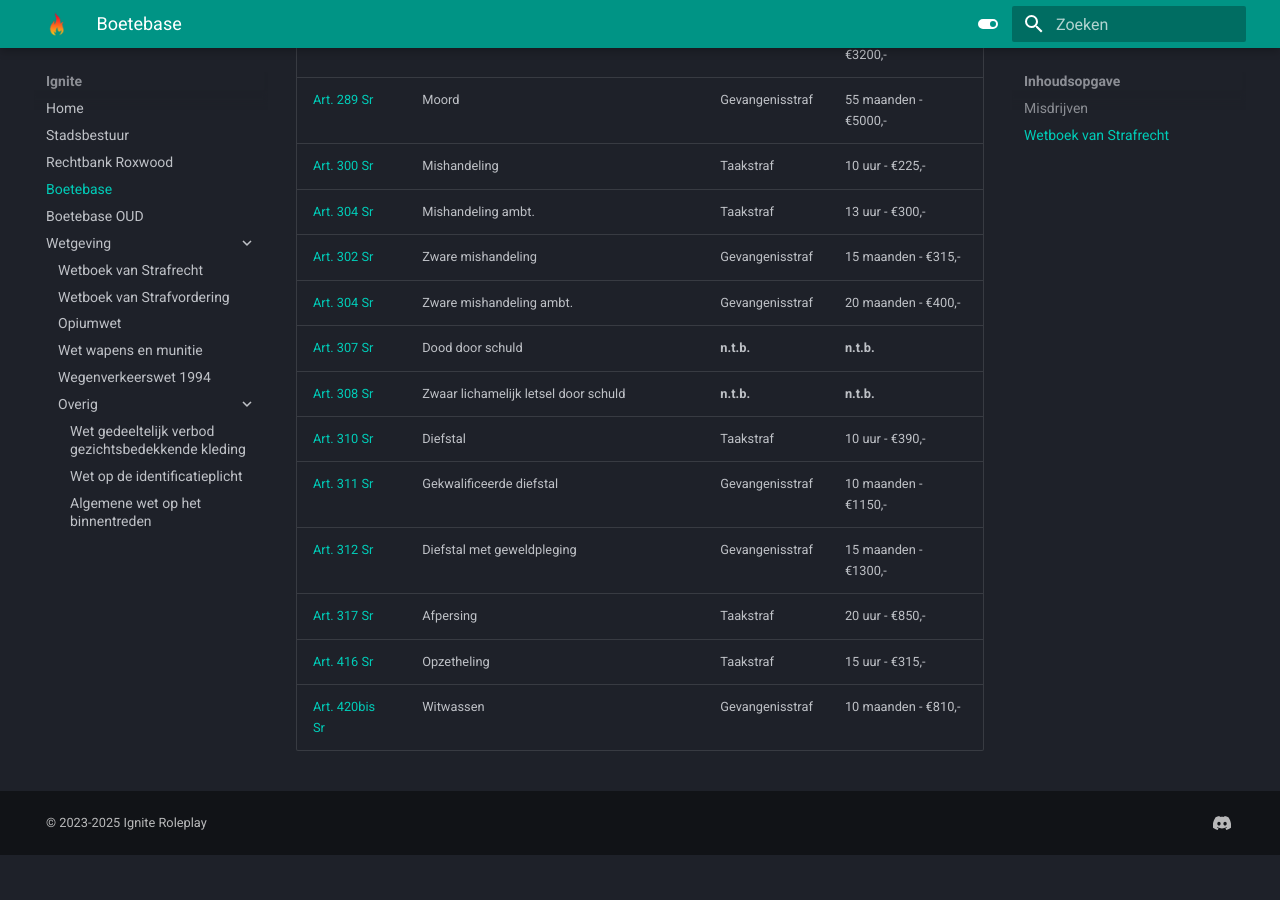
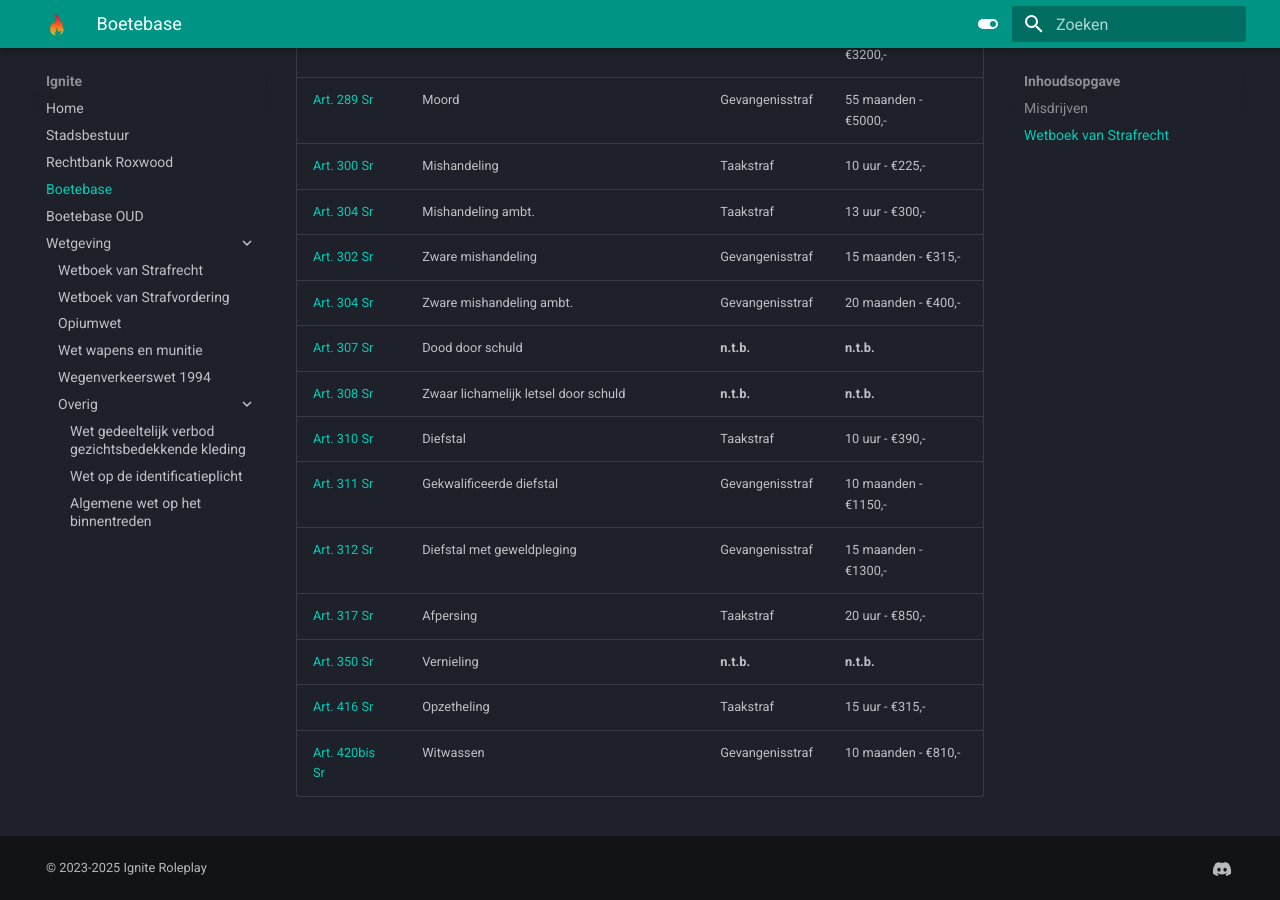
Before and after one commit to NLDenny/wetboek, an MkDocs documentation site: the page built from docs/overig/bb.md, in a window 1280 px wide and 900 px high, scrolled down 5196 px. Built offline with MkDocs 1.6.1 and Material for MkDocs 9.7.7, drawn with Linux system fonts in a browser that asks for light colours; before the commit the page ends 6051 px from its top, so only the background shows below that.

Commit message:
Update bb.md

```diff
--- a/docs/overig/bb.md
+++ b/docs/overig/bb.md
@@ -137,5 +137,6 @@ F116a | Inbrekerswerktuig | €115,- |
 [Art. 311 Sr](/wetboek/sr/#artikel-311-gekwalificeerde-diefstal) | Gekwalificeerde diefstal | Gevangenisstraf | 10 maanden - €1150,-
 [Art. 312 Sr](/wetboek/sr/#artikel-312-diefstal-met-geweldpleging) | Diefstal met geweldpleging | Gevangenisstraf | 15 maanden - €1300,-
 [Art. 317 Sr](/wetboek/sr/#artikel-317-afpersing) | Afpersing | Taakstraf | 20 uur - €850,-
+[Art. 350 Sr](/wetboek/sr/#artikel-350-beschadiging-goederendieren) | Vernieling | __n.t.b.__ | __n.t.b.__
 [Art. 416 Sr](/wetboek/sr/#artikel-416-opzetheling) | Opzetheling | Taakstraf | 15 uur - €315,-
 [Art. 420bis Sr](/wetboek/sr/#artikel-420bis-witwassen) | Witwassen | Gevangenisstraf | 10 maanden - €810,-
```
